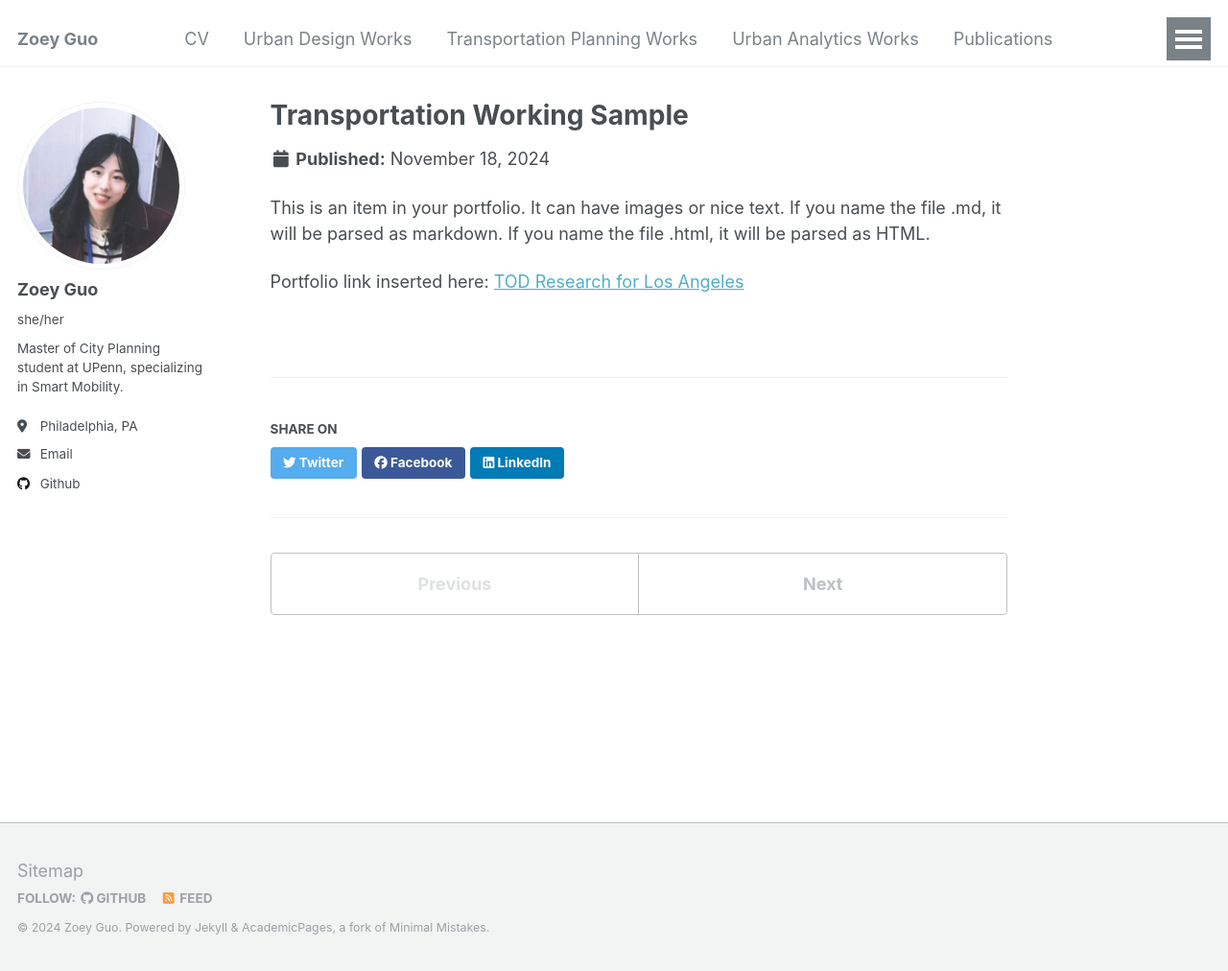
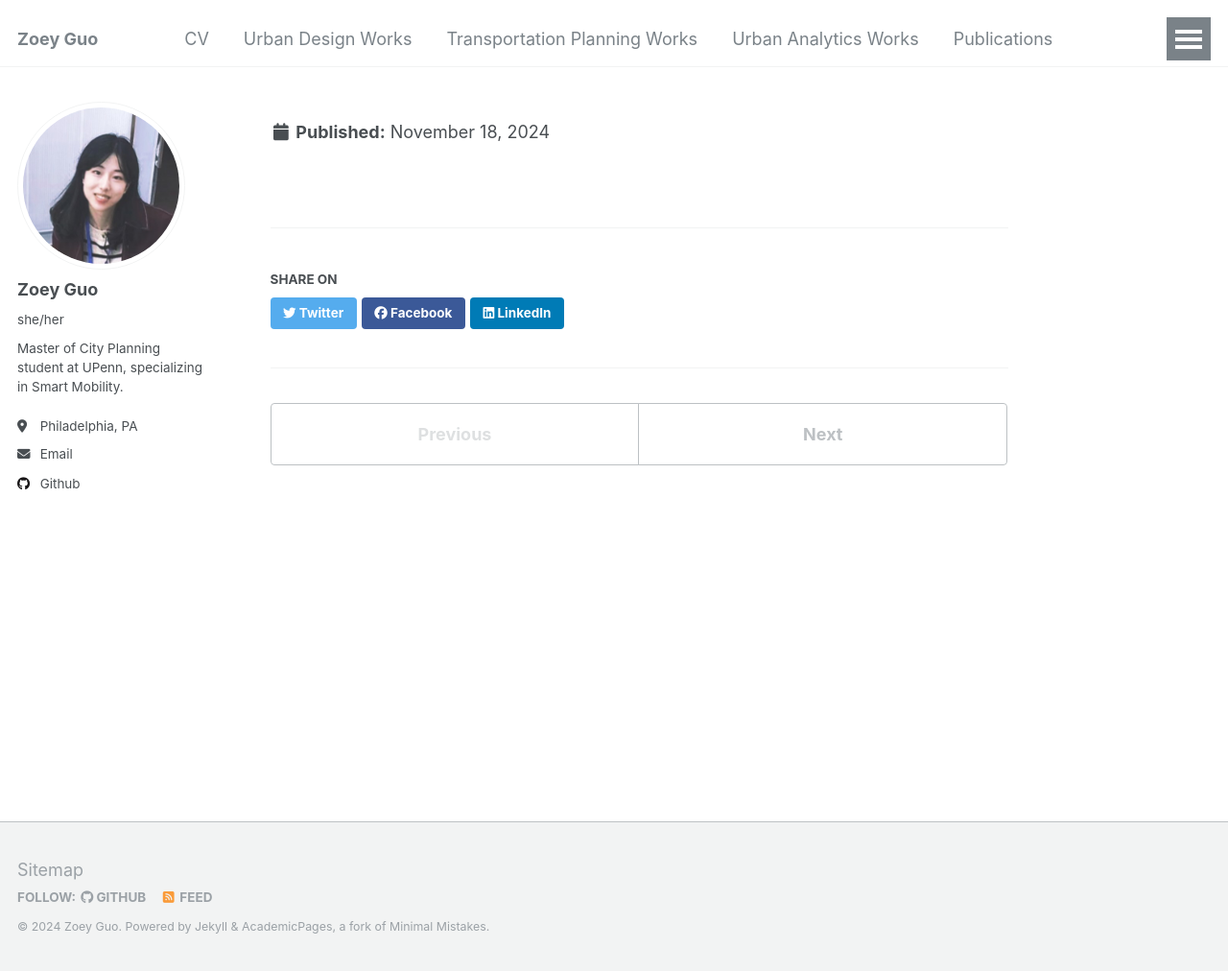
Before and after one commit to ZoeyGuo709/ZoeyGuo709.github.io, a Jekyll site: the page built from _portfolio/portfolio-1.md, in a window 1280 px wide and 1012 px high. Shown: the whole window at 96% size. Built offline with Jekyll 4.4.1, drawn with Linux system fonts in a browser that asks for light colours.

Commit message:
trial_UpperPath
aa

```diff
--- a/_portfolio/portfolio-1.md
+++ b/_portfolio/portfolio-1.md
@@ -1,9 +1,6 @@
 ---
-title: "Transportation Working Sample"
-excerpt: "Sample Of Working Sample<br/><img src='/images/Transp_Profile.png'>"
-collection: portfolio
+- title: "TOD Research"
+  url: /files/TOD_Policy_ZiyiGuo.html
+- excerpt: "Sample Of Working Sample<br/><img src='/images/Transp_Profile.png'>"
+- collection: portfolio
 ---
-
-This is an item in your portfolio. It can have images or nice text. If you name the file .md, it will be parsed as markdown. If you name the file .html, it will be parsed as HTML.
-
-Portfolio link inserted here: [TOD Research for Los Angeles](/files/TOD_Policy_ZiyiGuo.html "TOD Research of Los Angeles")
```
